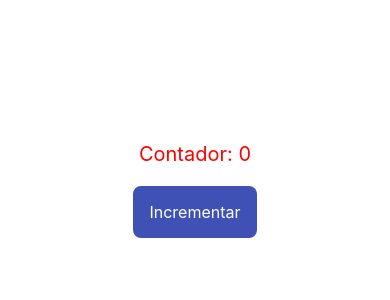
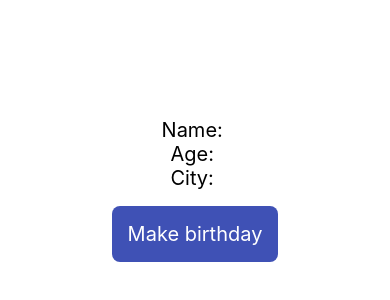
Before and after one commit to guilherme-possebon/React-Native, a React Native app in the folder demo-app/: screen / in a window 390 px wide. Shown: the part 232-532 px from the top of the page. Built offline with nearby package versions, Linux system fonts and the light colour scheme.

Commit message:
Mudando a UI da aplicação

```diff
--- a/demo-app/App.tsx
+++ b/demo-app/App.tsx
@@ -1,45 +1,13 @@
+import { Account } from "./src/components/Account";
 import { StatusBar } from "expo-status-bar";
-import { useState } from "react";
-import { StyleSheet, Text, TouchableOpacity, View } from "react-native";
+import React from "react";
+// import { Contador } from "./src/components/Contador";
 
 export default function App() {
-  const [count, setCount] = useState(0);
   return (
-    <View style={styles.container}>
-      <Text style={styles.text}>Contador: {count}</Text>
-
-      <TouchableOpacity
-        style={styles.button}
-        onPress={() => setCount(count + 1)}
-        onLongPress={() => setCount(count + 10)}
-      >
-        <Text style={styles.textButton}>Incrementar</Text>
-      </TouchableOpacity>
-
+    <>
       <StatusBar style="auto" />
-    </View>
+      <Account />
+    </>
   );
 }
-
-const styles = StyleSheet.create({
-  container: {
-    flex: 1,
-    backgroundColor: "#fff",
-    alignItems: "center",
-    justifyContent: "center",
-  },
-  text: {
-    color: "#f00",
-    fontSize: 20,
-    marginBottom: 20,
-  },
-  button: {
-    backgroundColor: "#3f51b5",
-    padding: 16,
-    borderRadius: 8,
-  },
-  textButton: {
-    color: "#fff",
-    fontSize: 16,
-  },
-});
--- /dev/null
+++ b/demo-app/src/@types/user.d.ts
@@ -0,0 +1,5 @@
+export interface IUser {
+  name: string;
+  age: number;
+  city: string;
+}
--- /dev/null
+++ b/demo-app/src/components/Account/index.tsx
@@ -0,0 +1,43 @@
+import { useState } from "react";
+import { SafeAreaView, StyleSheet, Text, TouchableOpacity } from "react-native";
+import { IUser } from "../../@types/user";
+
+export function Account() {
+  const [user, setUser] = useState<IUser>({} as IUser);
+
+  return (
+    <SafeAreaView style={styles.container}>
+      <Text style={styles.textStyle}>Name: {user.name}</Text>
+      <Text style={styles.textStyle}>Age: {user.age}</Text>
+      <Text style={styles.textStyle}>City: {user.city}</Text>
+      <TouchableOpacity
+        onPress={() => setUser({ ...user, age: user.age + 1 })}
+        style={styles.button}
+      >
+        <Text style={styles.textButton}>Make birthday</Text>
+      </TouchableOpacity>
+    </SafeAreaView>
+  );
+}
+const styles = StyleSheet.create({
+  container: {
+    flex: 1,
+    justifyContent: "center",
+    alignItems: "center",
+  },
+  button: {
+    backgroundColor: "#3f51b5",
+    padding: 16,
+    borderRadius: 8,
+    marginTop: 16,
+  },
+  textStyle: {
+    color: "black",
+    fontSize: 20,
+  },
+  textButton: {
+    textAlign: "center",
+    color: "white",
+    fontSize: 20,
+  },
+});
--- /dev/null
+++ b/demo-app/src/components/Contador/index.tsx
@@ -0,0 +1,42 @@
+import { useState } from "react";
+import { SafeAreaView, StyleSheet, Text, TouchableOpacity } from "react-native";
+
+export function Contador() {
+  const [count, setCount] = useState(0);
+  return (
+    <SafeAreaView style={styles.container}>
+      <Text style={styles.text}>Contador: {count}</Text>
+
+      <TouchableOpacity
+        style={styles.button}
+        onPress={() => setCount(count + 1)}
+        onLongPress={() => setCount(count + 10)}
+      >
+        <Text style={styles.textButton}>Incrementar</Text>
+      </TouchableOpacity>
+    </SafeAreaView>
+  );
+}
+
+const styles = StyleSheet.create({
+  container: {
+    flex: 1,
+    backgroundColor: "#fff",
+    alignItems: "center",
+    justifyContent: "center",
+  },
+  text: {
+    color: "#f00",
+    fontSize: 20,
+    marginBottom: 20,
+  },
+  button: {
+    backgroundColor: "#3f51b5",
+    padding: 16,
+    borderRadius: 8,
+  },
+  textButton: {
+    color: "#fff",
+    fontSize: 16,
+  },
+});
```
